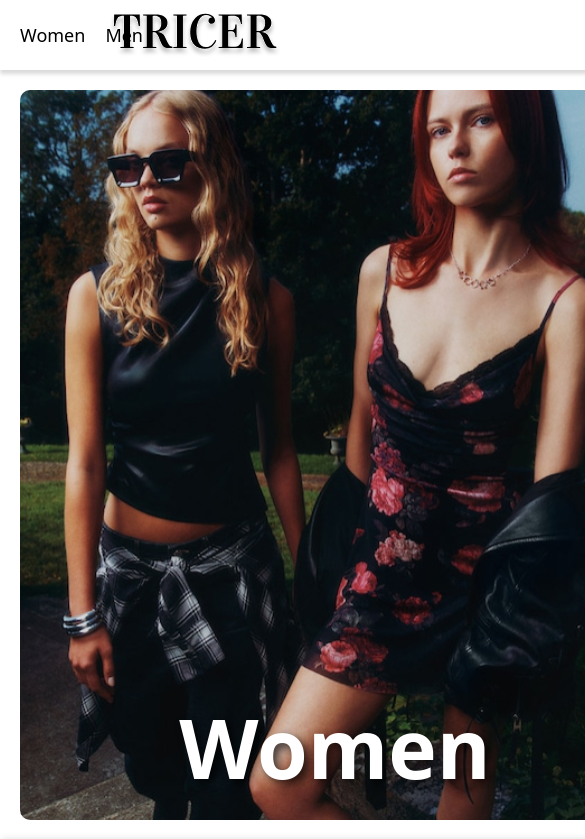
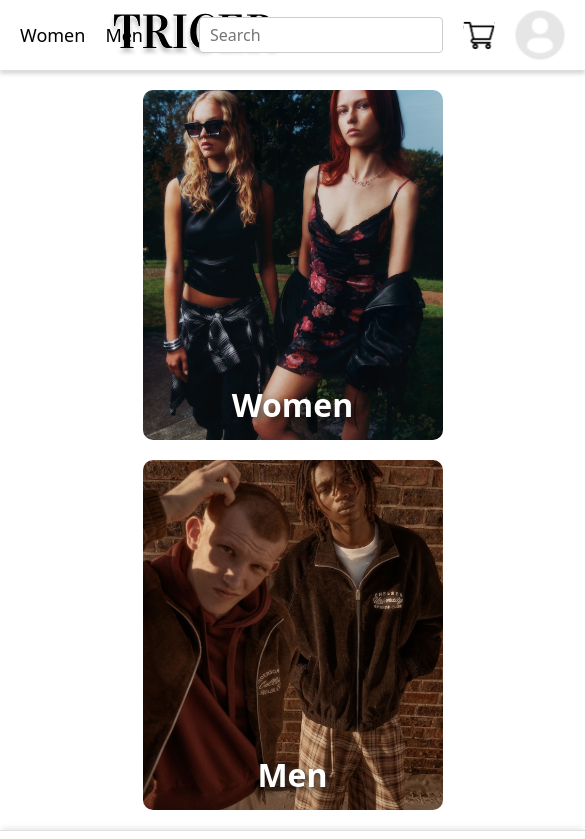
Before and after one commit to JGeanca/Tricer, a React (Vite) app in the folder projects/project-01/: page / in a window 390 px wide. Shown: the top 839 px of the page, 585 px wide, since content can reach past the window. Built offline with nearby package versions, Linux system fonts and the light colour scheme.

Commit message:
Added a responsive design to the HomePage.

```diff
--- a/projects/project-01/src/css/homepage.css
+++ b/projects/project-01/src/css/homepage.css
@@ -7,14 +7,17 @@
 
 .image-container {
   display: flex;
-  justify-content: space-between;
+  justify-content: center;
   gap: 45px;
+  flex-wrap: wrap;
 }
 
 .image-box {
   position: relative;
+  max-width: 100%;
   width: 630px;
   height: 730px;
+  margin: 0 auto;
 }
 
 .image-box img {
@@ -45,3 +48,42 @@
 .image-box:hover .overlay-text {
   transform: scale(1.02) translate(-50%, -50%);
 }
+
+@media (max-width: 1400px) {
+  .image-box {
+    width: 500px;
+    height: 580px;
+  }
+
+  .overlay-text {
+    font-size: 68px;
+  }
+}
+
+@media (max-width: 768px) {
+  .image-container {
+    flex-direction: column;
+    align-items: center;
+    gap: 20px;
+  }
+
+  .image-box {
+    width: 400px;
+    height: 460px;
+  }
+
+  .overlay-text {
+    font-size: 48px;
+  }
+}
+
+@media (max-width: 480px) {
+  .image-box {
+    width: 300px;
+    height: 350px;
+  }
+
+  .overlay-text {
+    font-size: 32px;
+  }
+}
```
